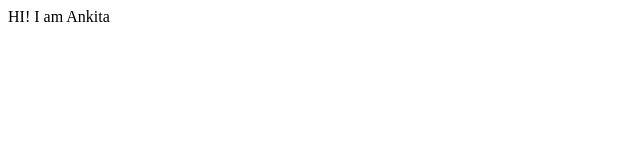
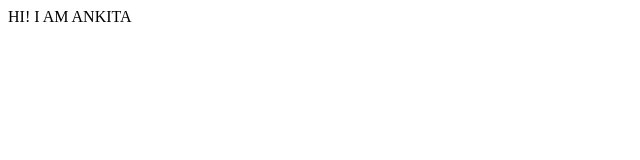
Before and after one commit to anksingh88/Ankitasingh-site, a plain HTML site: page index.html in a window 1280 px wide. Shown: the full height of the page, 0-640 px from the left. Drawn offline with Linux system fonts and the light colour scheme.

Commit message:
Update index.html

```diff
--- a/index.html
+++ b/index.html
@@ -7,6 +7,6 @@
     <title>site</title>
 </head>
 <body>
-    HI! I am Ankita
+    HI! I AM ANKITA
 </body>
 </html>
```
